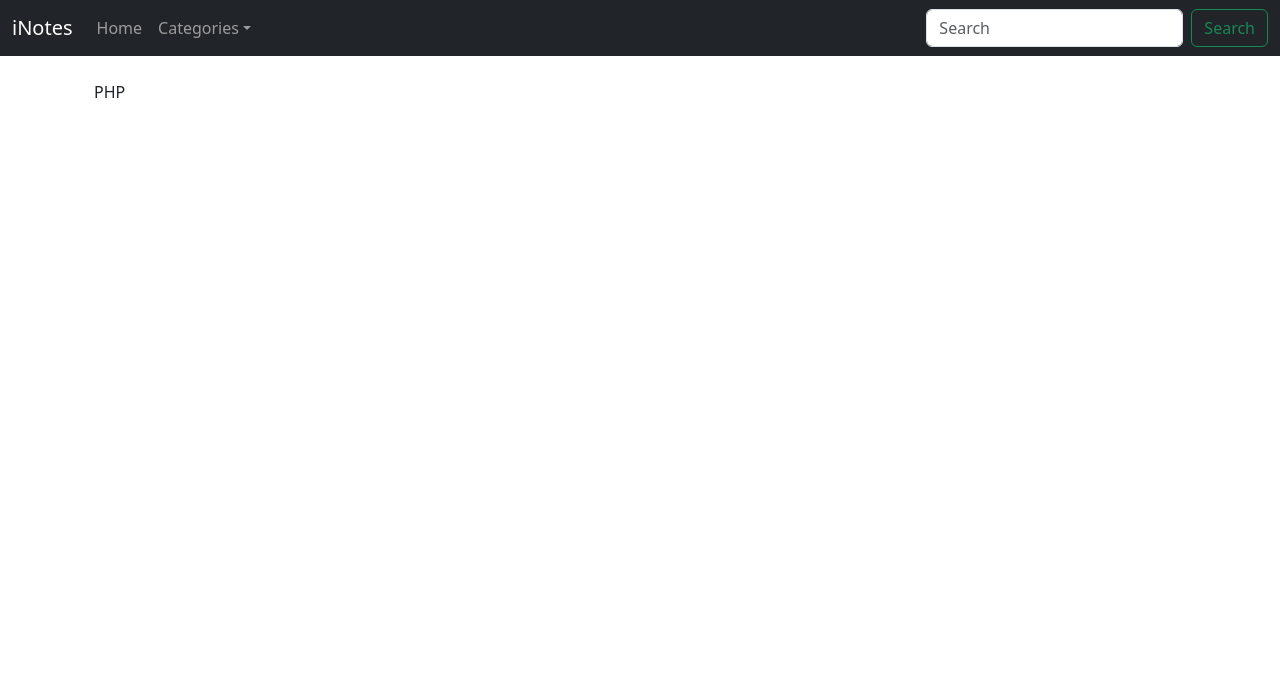
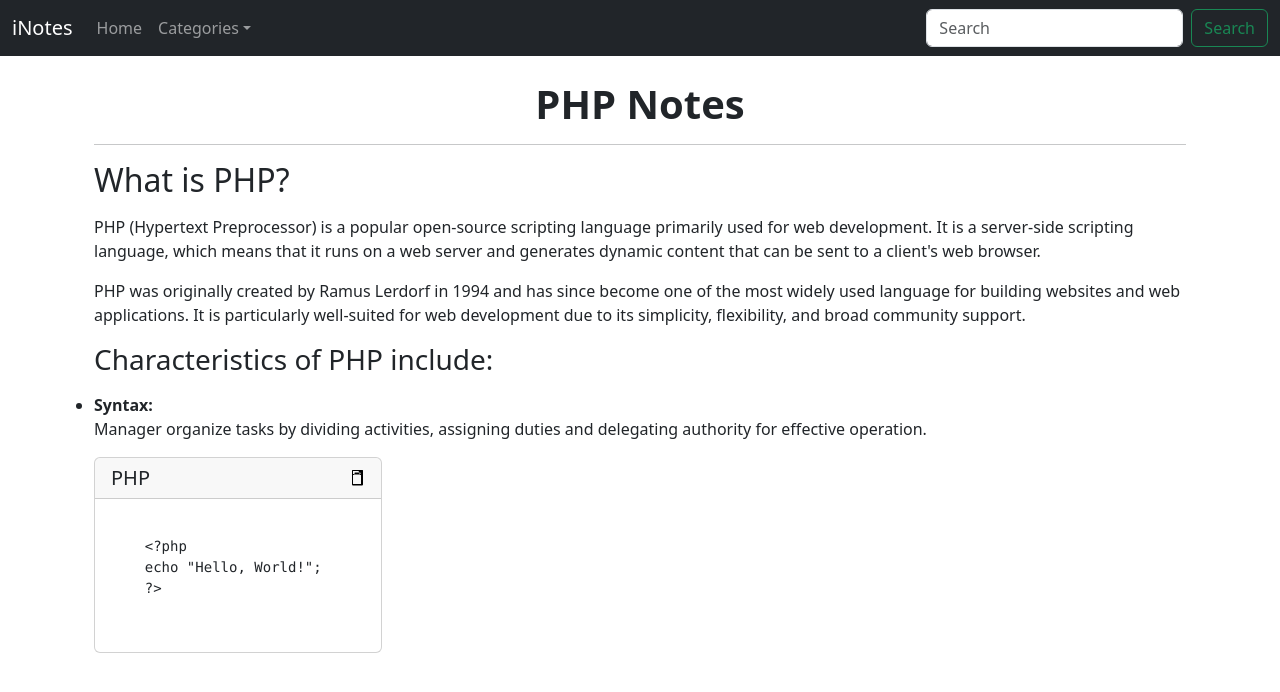
Before and after one commit to Mithil2603/misblog, a React (Create React App) app: page /php in a window 1280 px wide. Shown: the top 692 px of the page. Built offline with nearby package versions, Linux system fonts and the light colour scheme.

Commit message:
php notes added

```diff
--- a/package.json
+++ b/package.json
@@ -9,6 +9,7 @@
     "@testing-library/user-event": "^13.5.0",
     "bootstrap": "^5.3.3",
     "react": "^18.3.1",
+    "react-copy-to-clipboard": "^5.1.0",
     "react-dom": "^18.3.1",
     "react-router-dom": "^6.24.0",
     "react-scripts": "5.0.1",
--- a/src/App.js
+++ b/src/App.js
@@ -18,7 +18,7 @@ function App() {
           <Route path="/home" element={<Home />} />
           <Route path="/php" element={<Php />} />
           <Route path="/basicfunctionsmanagement" element={<BasicFunctionsManagement />} />
-          <Route path="*" element={<Navigate to="/" />} /> {/* Redirect any undefined routes to home */}
+          <Route path="*" element={<Navigate to="/" />} />
         </Routes>
       </Router>
     </div>
--- /dev/null
+++ b/src/components/CodeBox.js
@@ -0,0 +1,55 @@
+import React, { useState } from 'react';
+import { CopyToClipboard } from 'react-copy-to-clipboard';
+import 'bootstrap/dist/css/bootstrap.min.css';
+import svg from './images/content_paste_24dp_5F6368_FILL0_wght400_GRAD0_opsz24.svg'
+
+function CodeBox({ code }) {
+  const [copied, setCopied] = useState(false);
+
+  const handleCopy = () => {
+    setCopied(true);
+    setTimeout(() => {
+      setCopied(false);
+    }, 2000);
+  };
+
+  return (
+    <div className="card my-3">
+      <div className="card-header d-flex justify-content-between align-items-center">
+        <h5 className="mb-0">PHP</h5>
+        <CopyToClipboard text={code} onCopy={handleCopy}>
+          <svg
+            xmlns="http://www.w3.org/2000/svg"
+            width="16"
+            height="16"
+            fill="black"
+            className="bi bi-clipboard"
+            viewBox="0 0 16 16">
+              <path d="M10 1.5v1h1a.5.5 0 0 1 .5.5v1h1V2a2 2 0 0 0-2-2h-1v1.5zm2 3V5h-1v-.5H5V5H4v-.5a.5.5 0 0 1 .5-.5h1v-1a.5.5 0 0 1 .5-.5h4a.5.5 0 0 1 .5.5v1h1a.5.5 0 0 1 .5.5z"/>
+              <path d="M3.5 0a.5.5 0 0 0-.5.5v14a1 1 0 0 0 1 1h9a1 1 0 0 0 1-1v-14a.5.5 0 0 0-.5-.5h-9zM4 1h8v13H4V1z"/>
+              {copied && (
+              <text
+                x="50%"
+                y="50%"
+                textAnchor="middle"
+                dominantBaseline="middle"
+                fill="green"
+                fontSize="12"
+                fontWeight="bold"
+              >
+                Copied!
+              </text>
+            )}
+          </svg>
+        </CopyToClipboard>
+      </div>
+      <div className="card-body">
+        <pre>
+          <code>{code}</code>
+        </pre>
+      </div>
+    </div>
+  );
+}
+
+export default CodeBox;
--- a/src/components/Php.js
+++ b/src/components/Php.js
@@ -1,11 +1,36 @@
 import React from 'react'
+import CodeBox from './CodeBox'
 
 export default function Php() {
+  const phpCode = `
+    <?php
+    echo "Hello, World!";
+    ?>
+  `;
+
   return (
     <>
+      <div className="main-container">
         <div className="container">
-            <p>PHP</p>
+          <h1 className="title"><b>PHP Notes</b></h1>
+          <hr />
+          <h2 className="secondary-title">What is PHP?</h2>
+          <p className="text">
+            PHP (Hypertext Preprocessor) is a popular open-source scripting language primarily used for web development. It is a server-side scripting language, which means that it runs on a web server and generates dynamic content that can be sent to a client's web browser.
+          </p>
+          <p className="text">
+            PHP was originally created by Ramus Lerdorf in 1994 and has since become one of the most widely used language for building websites and web applications. It is particularly well-suited for web development due to its simplicity, flexibility, and broad community support.
+          </p>
+          <h3 className="secondary-title">Characteristics of PHP include:</h3>
+          <p className='text'>
+            <ul>
+              <li><b>Syntax:</b></li>
+              <p>Manager organize tasks by dividing activities, assigning duties and delegating authority for effective operation.</p>
+              <CodeBox code={phpCode}></CodeBox>
+            </ul>
+          </p>
         </div>
+      </div>
     </>
   )
 }
```
Also changed, not shown: src/components/images/content_paste_24dp_5F6368_FILL0_wght400_GRAD0_opsz24.svg (added), 1 other file (tests, documents, lock files or other folders).
